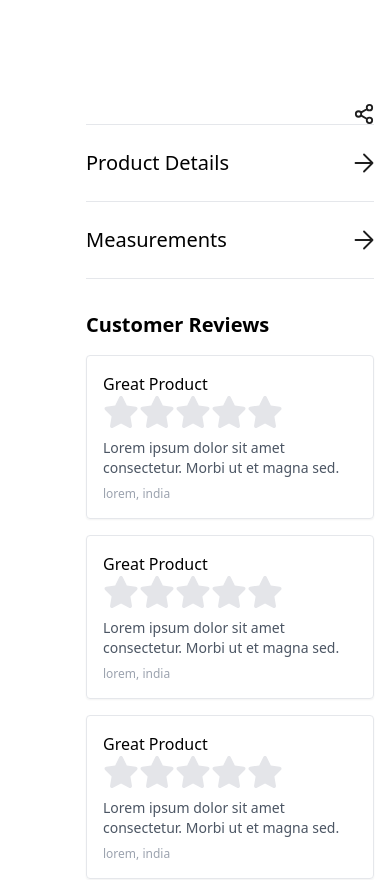
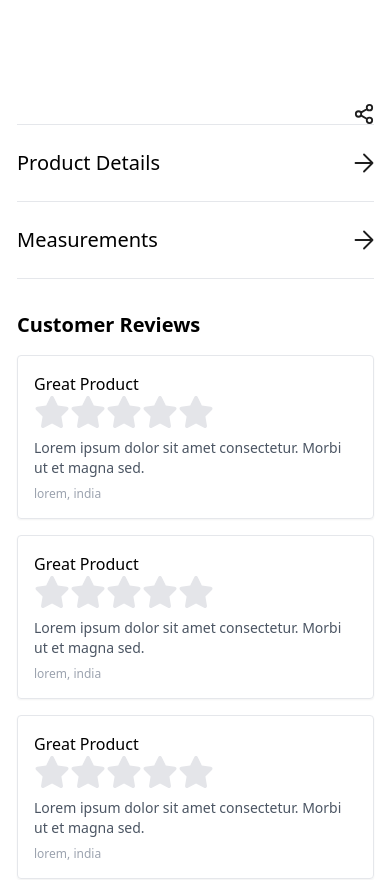
Before and after one commit to Rishikagi/Product-specific, a React (Vite) app: page / in a window 390 px wide. Shown: the part 1203-2083 px from the top of the page. Built offline with nearby package versions, Linux system fonts and the light colour scheme.

Commit message:
first commit

```diff
--- a/src/Product.jsx
+++ b/src/Product.jsx
@@ -116,7 +116,7 @@ cursor-pointer overflow-x-auto whitespace-nowrap">
   </div>
 
   {/* Add to Cart Button */}
-  <button className="px-14 py-2 bg-button text-white rounded-[30px] transition-transform duration-300 ease-in-out hover:bg-black">
+  <button className="px-14 py-2 max-h-[200px] md:max-h-none bg-button text-white rounded-[30px] transition-transform duration-300 ease-in-out hover:bg-black">
     ADD TO CART
   </button>
 </div>
@@ -136,7 +136,8 @@ cursor-pointer overflow-x-auto whitespace-nowrap">
 
 
       {/* Product Tabs */}
-      <div className="grid  gap-6 mb-8 ml-[70px]">
+      <div className="flex-1 ml-[1px] md:ml-[70px]">
+      <div className="grid  gap-6 mb-8 ">
         <hr />
         <div className="flex justify-between items-center">
 
@@ -149,8 +150,8 @@ cursor-pointer overflow-x-auto whitespace-nowrap">
   </div> <hr />
       </div>
 
-      <h3 className="text-xl font-semibold mb-4 ml-[70px]">Customer Reviews</h3>
-      <div className="grid ml-[70px] grid-cols-1 sm:grid-cols-2 md:grid-cols-4 gap-4">
+      <h3 className="text-xl font-semibold mb-4 ">Customer Reviews</h3>
+      <div className="grid grid-cols-1 sm:grid-cols-2 md:grid-cols-4 gap-4">
         {[...Array(4)].map((_, idx) => (
           <div key={idx} className="border p-4 rounded shadow-sm">
             <h4 className="font-medium">Great Product</h4>
@@ -161,7 +162,7 @@ cursor-pointer overflow-x-auto whitespace-nowrap">
             <p className="text-xs text-gray-400 mt-2">lorem, india</p>
           </div>
         ))}
-      </div>
+      </div></div>
     </div>
   );
 };
```
